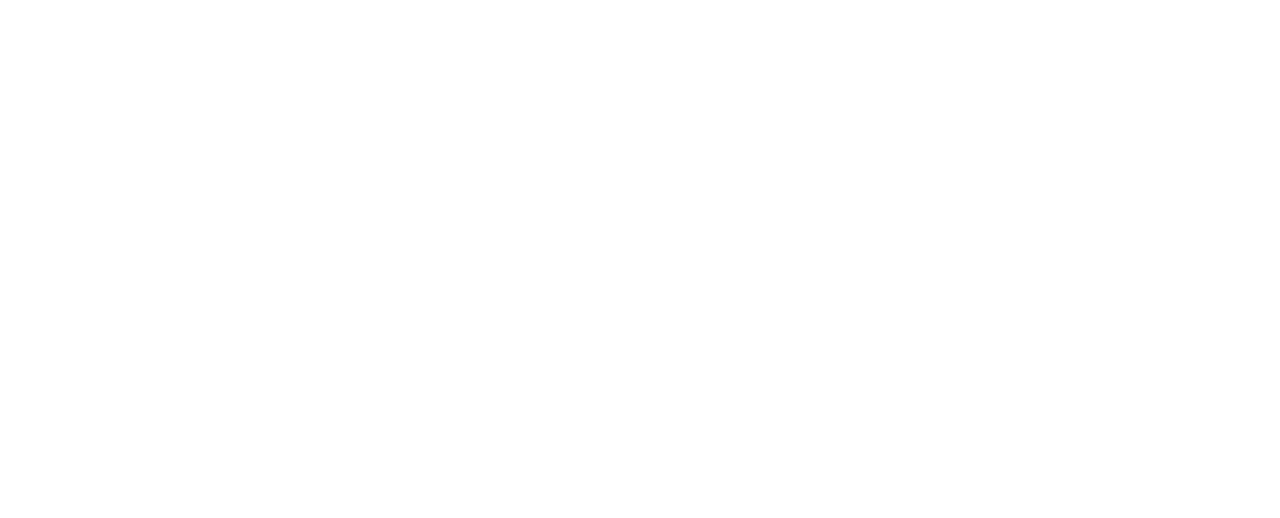
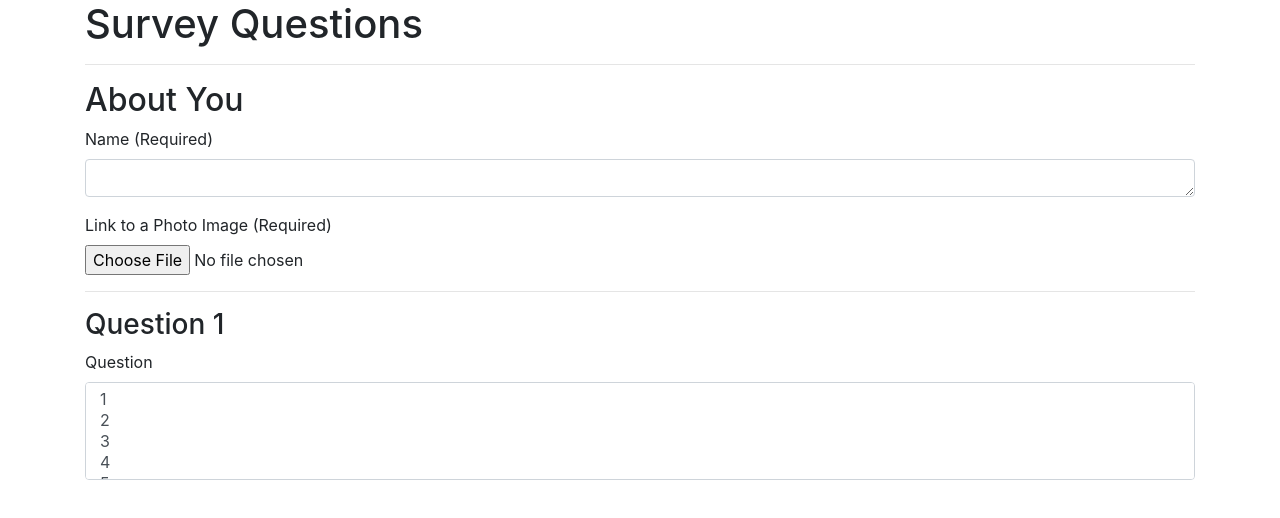
Before and after one commit to jperlmanmoore/FriendFinder, a website: page app/public/survey.html in a window 1280 px wide. Drawn offline with nearby package versions, Linux system fonts and the light colour scheme.

Commit message:
settingup

```diff
--- a/app/public/survey.html
+++ b/app/public/survey.html
@@ -0,0 +1,62 @@
+<!doctype html>
+<html lang="en">
+
+<head>
+    <title>Survey</title>
+    <!-- Required meta tags -->
+    <meta charset="utf-8">
+    <meta name="viewport" content="width=device-width, initial-scale=1, shrink-to-fit=no">
+
+    <!-- Bootstrap CSS -->
+    <link rel="stylesheet" href="https://stackpath.bootstrapcdn.com/bootstrap/4.3.1/css/bootstrap.min.css"
+        integrity="sha384-ggOyR0iXCbMQv3Xipma34MD+dH/1fQ784/j6cY/iJTQUOhcWr7x9JvoRxT2MZw1T" crossorigin="anonymous">
+    <!-- <link href="https://fonts.googleapis.com/css?family=Nothing+You+Could+Do|Shadows+Into+Light|Shadows+Into+Light+Two"
+        rel="stylesheet"> -->
+    <link rel="stylesheet" href="https://use.fontawesome.com/releases/v5.8.2/css/all.css"
+        integrity="sha384-oS3vJWv+0UjzBfQzYUhtDYW+Pj2yciDJxpsK1OYPAYjqT085Qq/1cq5FLXAZQ7Ay" crossorigin="anonymous">
+    <link rel="stylesheet" type="text/css" href="assets/css/style.css">
+</head>
+
+<body>
+
+    <div class="container">
+        <h1>Survey Questions</h1>
+        <hr>
+
+        <h2>About You</h2>
+        <form>
+            <div class="form-group">
+                <label for="name">Name (Required)</label>
+                <textarea class="form-control" id="name" rows="1"></textarea>
+            </div>
+            <div class="form-group">
+                <label for="image">Link to a Photo Image (Required)</label>
+                <input type="file" class="form-control-file" id="imageLink">
+            </div>
+            <hr>
+
+            <div class="form-group">
+                <h3>Question 1</h3>
+                <label>Question</label>
+                <select multiple class="form-control" id="exampleFormControlSelect2">
+                    <option>1</option>
+                    <option>2</option>
+                    <option>3</option>
+                    <option>4</option>
+                    <option>5</option>
+                </select>
+            </div>
+
+    </div>
+
+
+
+
+    <script src="https://cdnjs.cloudflare.com/ajax/libs/jquery/3.2.1/jquery.min.js"></script>
+    <script src="https://stackpath.bootstrapcdn.com/bootstrap/4.3.1/js/bootstrap.min.js"
+        integrity="sha384-JjSmVgyd0p3pXB1rRibZUAYoIIy6OrQ6VrjIEaFf/nJGzIxFDsf4x0xIM+B07jRM" crossorigin="anonymous">
+    </script>
+    <script src="assets/javascript/giphy.js"></script>
+</body>
+
+</html>
```
Also changed, not shown: app/public/home.html (+2 -2 lines), package.json (added, +20 -0 lines), 1 other file.
